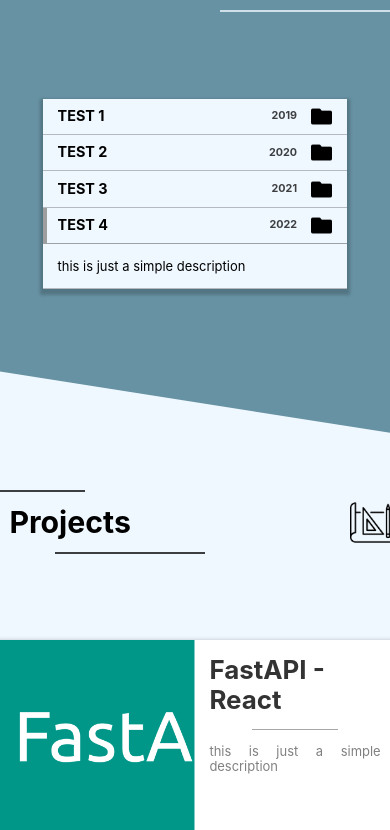
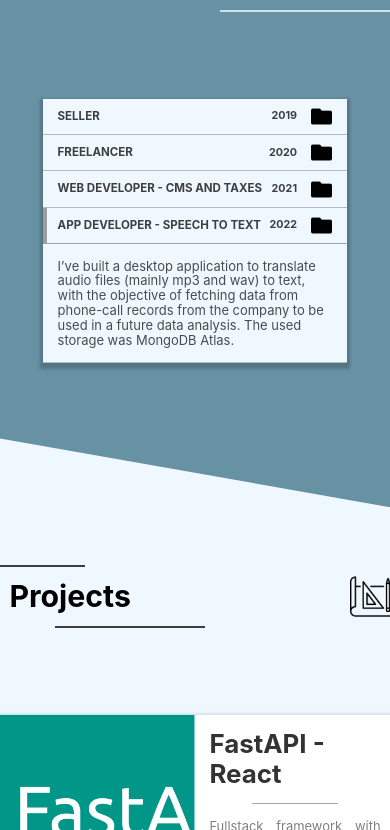
Before and after one commit to LNMMusic/resume, a Next.js app: page / in a window 390 px wide. Shown: the part 1834-2664 px from the top of the page. Built offline with nearby package versions, Linux system fonts and the light colour scheme.

Commit message:
functioning stage - missing responsiveness on hero and projects for mobile

```diff
--- a/components/css/AccordionRow.module.css
+++ b/components/css/AccordionRow.module.css
@@ -45,6 +45,11 @@
 
 
 /* header */
+.accordion .header h2 {
+  color: rgba(0, 0, 0, 0.75);
+  text-transform: uppercase;
+  font-size: .8rem;
+}
 .accordion .header .info {
   display: flex;  justify-content: center; align-items: center;
   gap: 1rem;
@@ -56,10 +61,7 @@
   cursor: pointer;
   filter: brightness(0) invert(0.3);
 }
-.accordion .header h2 {
-  text-transform: uppercase;
-  font-size: 1rem;
-}
+
 
 /* body */
 .accordion .body {
@@ -78,6 +80,9 @@
 
   border-bottom: 1px solid rgba(0, 0, 0, 0.25);
 }
+.accordion .body p {
+  color: rgba(0, 0, 0, 0.70);
+}
 
 /* .accordion .body .content {
   visibility: hidden;
--- a/pages/index.jsx
+++ b/pages/index.jsx
@@ -96,10 +96,10 @@ export default function Home() {
           <div className={styles.accordionExperience}>
             <Accordion
               items={[
-                {title: "Test 1", year: 2019, description: "this is just a simple description"},
-                {title: "Test 2", year: 2020, description: "this is just a simple description"},
-                {title: "Test 3", year: 2021, description: "this is just a simple description"},
-                {title: "Test 4", year: 2022, description: "this is just a simple description"},
+                {title: "Seller", year: 2019, description: "Sale of books, printings, and photocopies."},
+                {title: "Freelancer", year: 2020, description: "I’ve work as an instructor of python teaching college and university students for 6 months. I also work as a freelance programmer solving data processing problems and designing and managing APIs."},
+                {title: "Web Developer - CMS and Taxes", year: 2021, description: "My tasks were to create a web application to manage company data with CRUD operations and consistency in a PostgreSQL database, via RESTFull system. The job has been done in 2 stable versions. Also, I had to connect AFIP SOAP Web Service to the App via RESTFull with PowerShell and Docker for validation."},
+                {title: "App Developer - Speech To Text", year: 2022, description: "I’ve built a desktop application to translate audio files (mainly mp3 and wav) to text, with the objective of fetching data from phone-call records from the company to be used in a future data analysis. The used storage was MongoDB Atlas."},
               ]}
             />
             <div className={styles.divider}>
@@ -135,25 +135,25 @@ export default function Home() {
               items={[
                 {
                   title: "FastAPI - React",
-                  description: "this is just a simple description",
+                  description: "Fullstack framework with authentication focused on microservices for data analytics using Python and NodeJS",
                   bgImage: imageProject1,
                   tools: [iconDocker, iconDbPsql, iconPython, iconApi]
                 },
                 {
                   title: "GoFiber - React",
-                  description: "this is just a simple description",
+                  description: "Fullstack framework with authentication focused on database transaction performance using Go and NodeJS",
                   bgImage: imageProject2,
                   tools: [iconDocker, iconDbPsql, iconGo, iconApi]
                 },
                 {
                   title: "Actix - NextJS",
-                  description: "this is just a simple description",
+                  description: "Backend framework with authentication focused on database performance and CMS feature using Rust and NodeJS",
                   bgImage: imageProject3,
                   tools: [iconDocker, iconDbPsql, iconRust, iconApi]
                 },
                 {
                   title: "CLI",
-                  description: "this is just a simple description",
+                  description: "Command Line Interface created in Rust due to its performance and save memory management",
                   bgImage: imageProject4,
                   tools: [iconDocker, iconDash, iconRust, iconCli]
                 }
```
